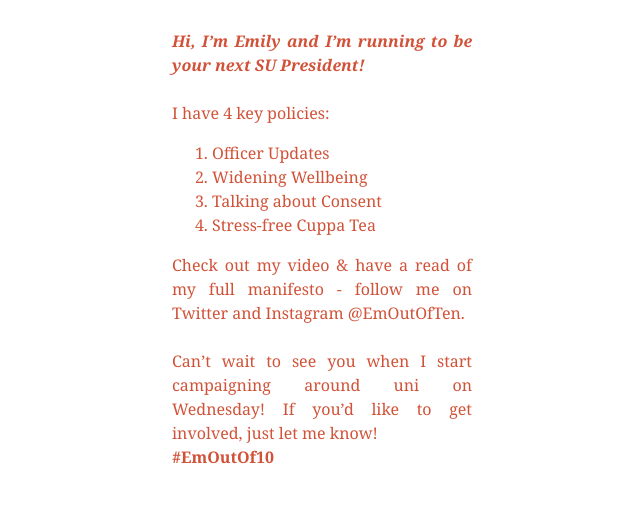
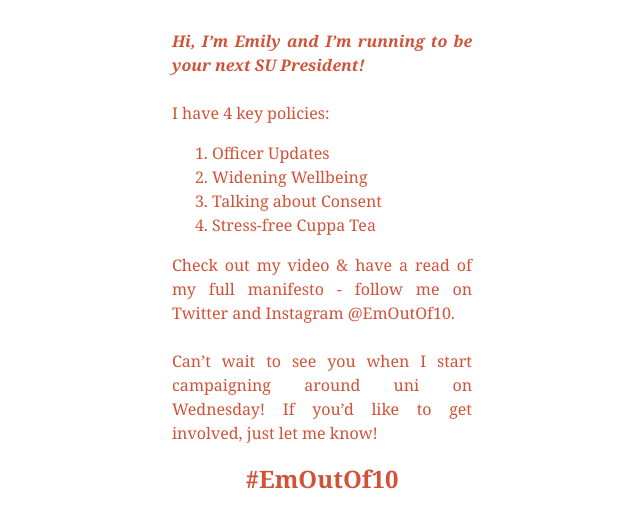
Before and after one commit to SeiyaMori/EFD_webpage, a plain HTML site: page index.html in a window 1280 px wide. Shown: the part 599-1112 px from the top of the page, without its empty margins (318-958 px from the left). Before the commit the page ends 1084 px from the top, so only its background shows below. Drawn offline with nearby package versions, Linux system fonts and the light colour scheme.

Commit message:
Update index.html

```diff
--- a/index.html
+++ b/index.html
@@ -69,9 +69,11 @@
 						<li>Talking about Consent</li>
 						<li>Stress-free Cuppa Tea</li>
 					</ol>
-					Check out my video & have a read of my full manifesto - follow me on Twitter and Instagram @EmOutOfTen.
+					Check out my video & have a read of my full manifesto - follow me on Twitter and Instagram @EmOutOf10.
 					<br><br>Can’t wait to see you when I start campaigning around uni on Wednesday! If you’d like to get involved, just let me know!
-					<br><b>#EmOutOf10</b><br>
+				</p>
+				<p style="font-size: 24px; text-align: center;">
+					<strong>#EmOutOf10</strong>
 				</p>
 			</div>
 		</div>
```
